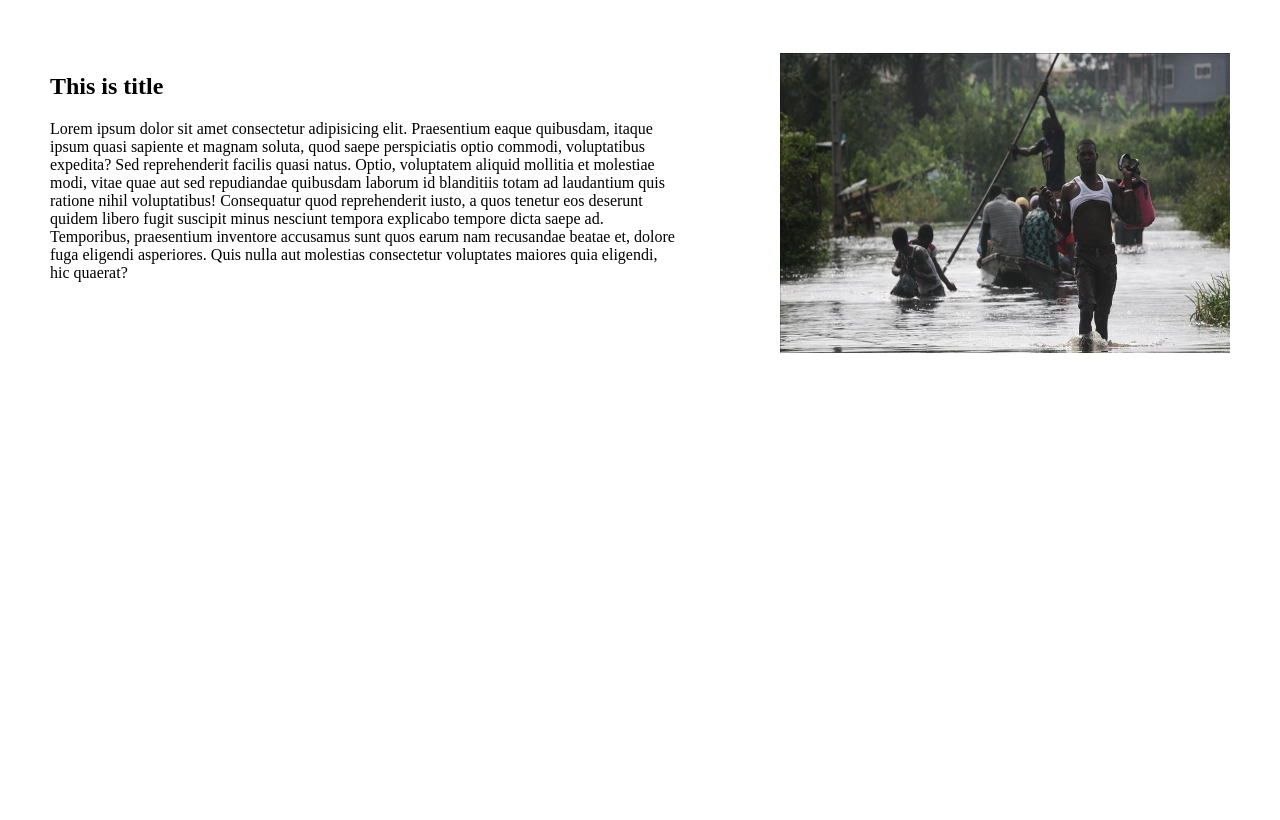
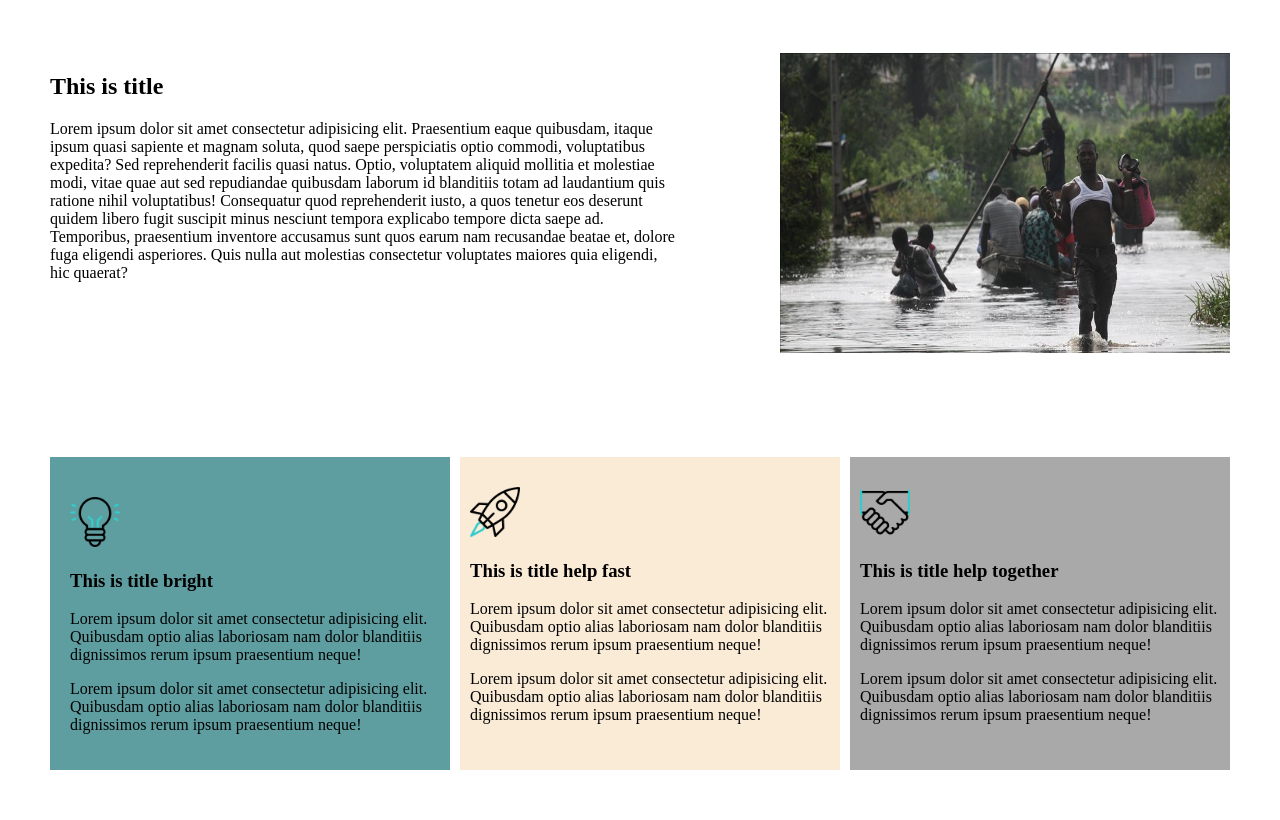
Before and after one commit to sabuzjs/assignment-01, a plain HTML site: page index.html in a window 1280 px wide. Shown: the part 872-1692 px from the top of the page. Before the commit the page ends 1279 px from the top, so only its background shows below. Drawn offline with Linux system fonts and the light colour scheme.

Commit message:
donate-cat

```diff
--- a/css/style.css
+++ b/css/style.css
@@ -60,6 +60,9 @@ body {
   margin-right: 20px;
   width: 150px;
 }
+.active {
+  background-color: #1a7a3d;
+}
 .taka {
   font-size: 28px;
   padding: 10px;
@@ -105,3 +108,36 @@ body {
   height: 300px;
   padding: 50px;
 }
+.donate-cat {
+  display: flex;
+  padding: 50px;
+}
+.cat-one {
+  width: 33.33%;
+  padding: 20px;
+  background-color: cadetblue;
+  margin-right: 10px;
+}
+.cat-one img {
+  height: 50px;
+  padding-top: 20px;
+}
+.cat-two {
+  width: 33.33%;
+  padding: 10px;
+  background-color: antiquewhite;
+  margin-right: 10px;
+}
+.cat-two img {
+  height: 50px;
+  padding-top: 20px;
+}
+.cat-three {
+  width: 33.33%;
+  padding: 10px;
+  background-color: darkgrey;
+}
+.cat-three img {
+  height: 50px;
+  padding-top: 20px;
+}
--- a/index.html
+++ b/index.html
@@ -32,19 +32,19 @@
         <p class="donate-tag">DONATE</p>
       </div>
       <div class="col">
-        <h1 class="taka">100TK</h1>
+        <h1 class="taka active">500TK</h1>
         <p class="donate-tag">DONATE</p>
       </div>
       <div class="col">
-        <h1 class="taka">100TK</h1>
+        <h1 class="taka">1000TK</h1>
         <p class="donate-tag">DONATE</p>
       </div>
       <div class="col">
-        <h1 class="taka">100TK</h1>
+        <h1 class="taka">1500TK</h1>
         <p class="donate-tag">DONATE</p>
       </div>
       <div class="col">
-        <h1 class="taka">100TK</h1>
+        <h1 class="taka">2000TK</h1>
         <p class="donate-tag">DONATE</p>
       </div>
     </section>
@@ -77,5 +77,50 @@
         <img src="img/donate-img.jpg" alt="" />
       </div>
     </section>
+    <!-- Donate category section start -->
+    <section class="donate-cat">
+      <div class="cat-one">
+        <img src="img/idea.png" alt="" />
+        <h3>This is title bright</h3>
+        <p>
+          Lorem ipsum dolor sit amet consectetur adipisicing elit. Quibusdam
+          optio alias laboriosam nam dolor blanditiis dignissimos rerum ipsum
+          praesentium neque!
+        </p>
+        <p>
+          Lorem ipsum dolor sit amet consectetur adipisicing elit. Quibusdam
+          optio alias laboriosam nam dolor blanditiis dignissimos rerum ipsum
+          praesentium neque!
+        </p>
+      </div>
+      <div class="cat-two">
+        <img src="img/rocket.png" alt="" />
+        <h3>This is title help fast</h3>
+        <p>
+          Lorem ipsum dolor sit amet consectetur adipisicing elit. Quibusdam
+          optio alias laboriosam nam dolor blanditiis dignissimos rerum ipsum
+          praesentium neque!
+        </p>
+        <p>
+          Lorem ipsum dolor sit amet consectetur adipisicing elit. Quibusdam
+          optio alias laboriosam nam dolor blanditiis dignissimos rerum ipsum
+          praesentium neque!
+        </p>
+      </div>
+      <div class="cat-three">
+        <img src="img/handshake.png" alt="" />
+        <h3>This is title help together</h3>
+        <p>
+          Lorem ipsum dolor sit amet consectetur adipisicing elit. Quibusdam
+          optio alias laboriosam nam dolor blanditiis dignissimos rerum ipsum
+          praesentium neque!
+        </p>
+        <p>
+          Lorem ipsum dolor sit amet consectetur adipisicing elit. Quibusdam
+          optio alias laboriosam nam dolor blanditiis dignissimos rerum ipsum
+          praesentium neque!
+        </p>
+      </div>
+    </section>
   </body>
 </html>
```
Also changed, not shown: img/handshake.png (added), img/idea.png (added), img/rocket.png (added).
